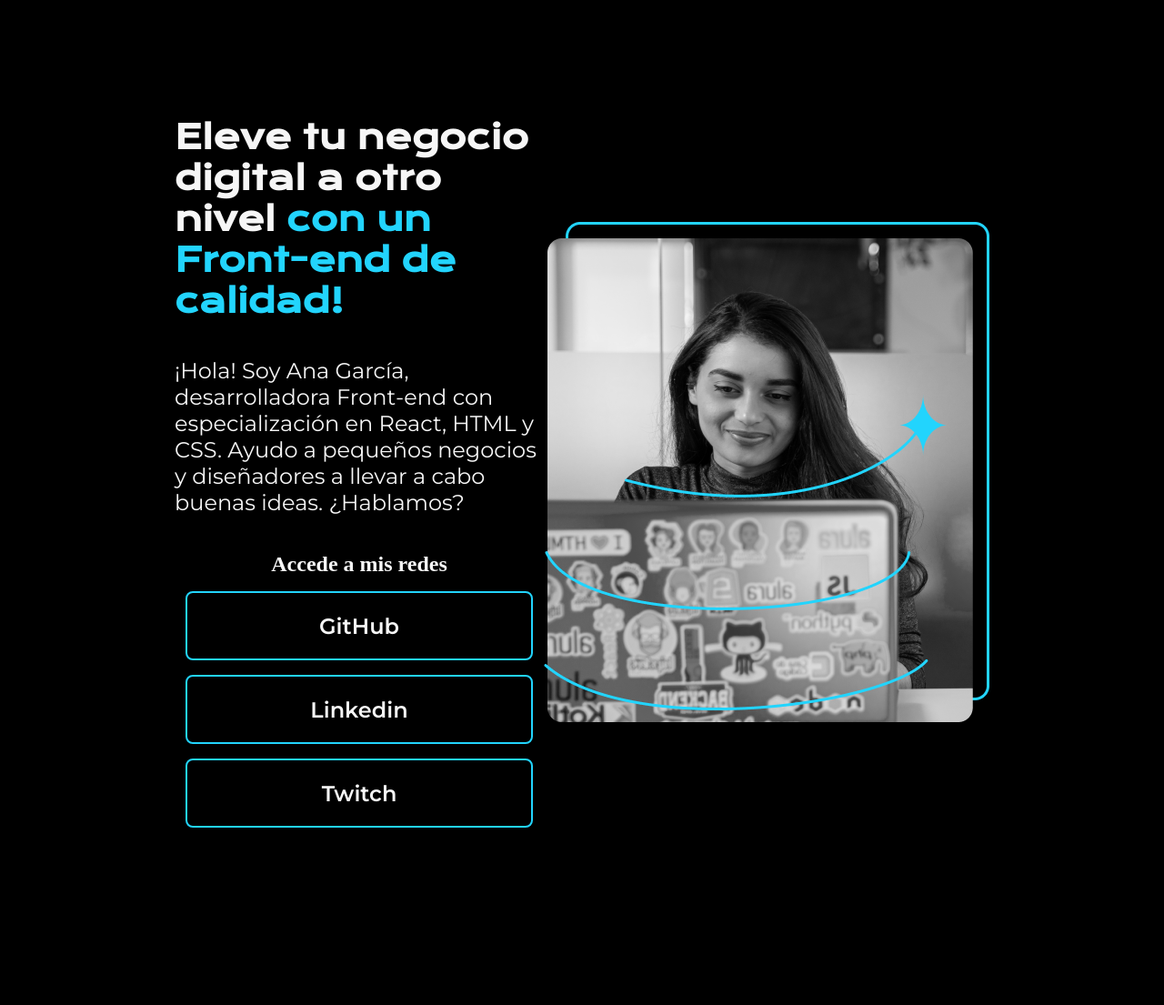
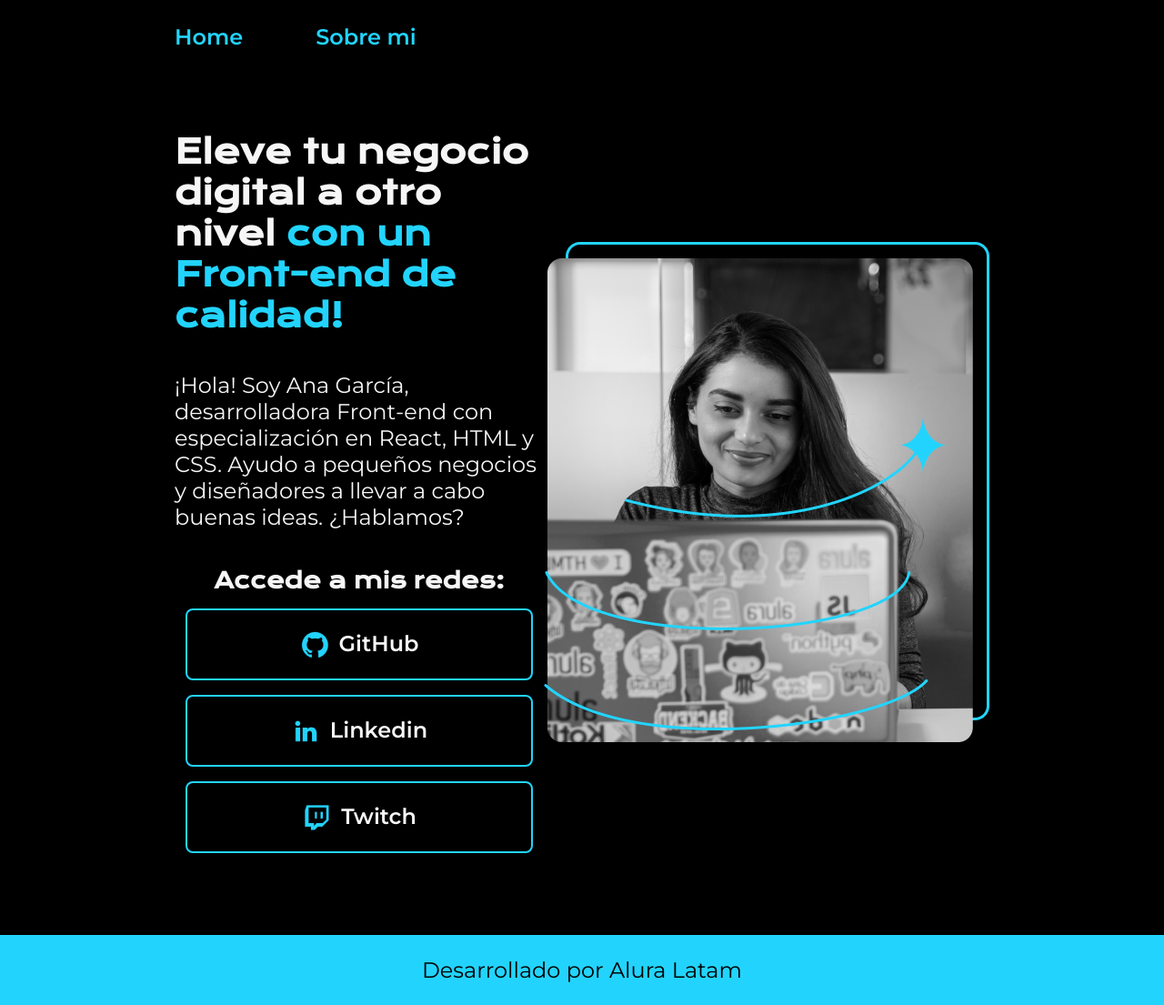
Before and after one commit to Marlucben/Alura-Porfolio, a plain HTML site: page index.html in a window 1280 px wide. Shown: the whole page at 91% size. Before the commit the page ends 928 px from the top, so only its background shows below. Drawn offline with nearby package versions, Linux system fonts and the light colour scheme.

Commit message:
agregar contenido

```diff
--- a/index.html
+++ b/index.html
@@ -9,7 +9,13 @@
 
 </head>
 <body>
-    <header></header>
+    <header class="header">
+        <nav class="header__menu">
+            <a class="header__menu_link" href="">Home</a>
+            <a class="header__menu_link" href="">Sobre mi</a>
+
+        </nav>
+    </header>
     <main class="presentacion">
         <section class="presentacion__contenido">
             <h1 class="presentacion__contenido__titulo">
@@ -23,16 +29,21 @@
 
                 </p>
                 <div class="presentacion__enlaces">
-                    <h2>Accede a mis redes</h2>
+                    <h2 class="presentacion_enlaces-subtitulo">Accede a mis redes:</h2>
 
-                    <a class="presentacion__enlaces__link" href="https://github.com/">GitHub</a>
-                    <a class="presentacion__enlaces__link" href="https://instagram.com/">Linkedin</a>
-                    <a class="presentacion__enlaces__link" href="https://instagram.com/">Twitch</a>
+                    <a class="presentacion__enlaces__link" href="https://github.com/"><img src="./assets/github.png">GitHub</a>
+                    <a class="presentacion__enlaces__link" href="https://instagram.com/"><img src="./assets/linkedin.png">Linkedin</a>
+                    <a class="presentacion__enlaces__link" href="https://instagram.com/"><img src="./assets/twitch.png">Twitch</a>
                 </div>
 
         </section>
             <img src="Imagem.png" alt="Foto de Ana García desarrolando un proyecto">
+
+
     </main>
+    <footer class="footer">
+        <p>Desarrollado por Alura Latam</p>
+    </footer>
     <footer></footer>
 </body>
 </html>
--- a/style.css
+++ b/style.css
@@ -5,9 +5,31 @@
     padding: 0;
     margin:0;
 }
+.header{
+      padding: 2% 0% 0% 15%;
+
+
+}
+
+.header__menu{
+    display: flex;
+    gap: 80px;
+
+
+}
+
+
+.header__menu_link {
+    color: #22D4FD;
+    text-decoration: none;
+    font-size: 24px;
+    font-family: 'Montserrat', sans-serif;
+    font-weight: 600;
+}
+
 
 body{
-    height: 100vh;
+
     box-sizing: border-box;
     background-color: #000000;
     color: #F6F6F6;
@@ -19,7 +41,7 @@ body{
 }
 
 .presentacion {
-    margin: 10% 15%;
+    padding: 7% 15%;
     display: flex;
     align-items: center;
     justify-content: space-between;
@@ -63,4 +85,27 @@ body{
     text-decoration: none;
     color: #F6F6F6;
     font-family: 'Montserrat', sans-serif;
+    display: flex; /*le da la priopiedad flex para que todo este en un mismo eje*/
+    justify-content: center;  /*alinea todos los elementos al medio*/
+    gap: 10px; /*separa los elementos 10px entre si */
 }
+.presentacion_enlaces-subtitulo {
+
+    font-family: 'Krona One', sans-serif;
+    font-size: 24px;
+}
+
+.presentacion__enlaces__link:hover{    /*le el efecto hover a la clase nombrada para que cuando pasemos el mause ensima cambie el backgraund color*/
+        background-color: #272727;
+    }
+.footer {
+
+    background-color: #22D4FD;
+    color: #000000;
+    padding: 24px;
+    text-align: center;
+    font-size: 24px;
+    font-family: 'Montserrat', sans-serif;
+    font-weight: 400;
+
+}
```
Also changed, not shown: assets/Imagem.png (added), assets/Logo.JPG (added), assets/github.png (added), assets/instagram.png (added), assets/linkedin.png (added), assets/twitch.png (added), assets/twitter-novo.png (added), assets/twitter.png (added).
